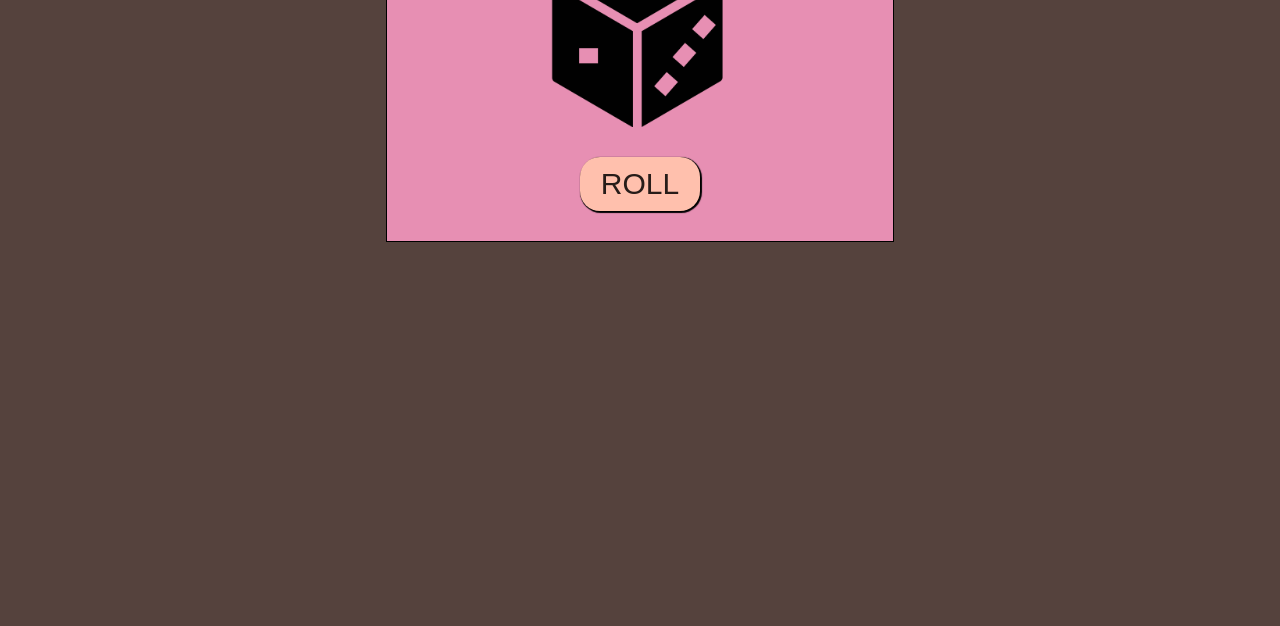
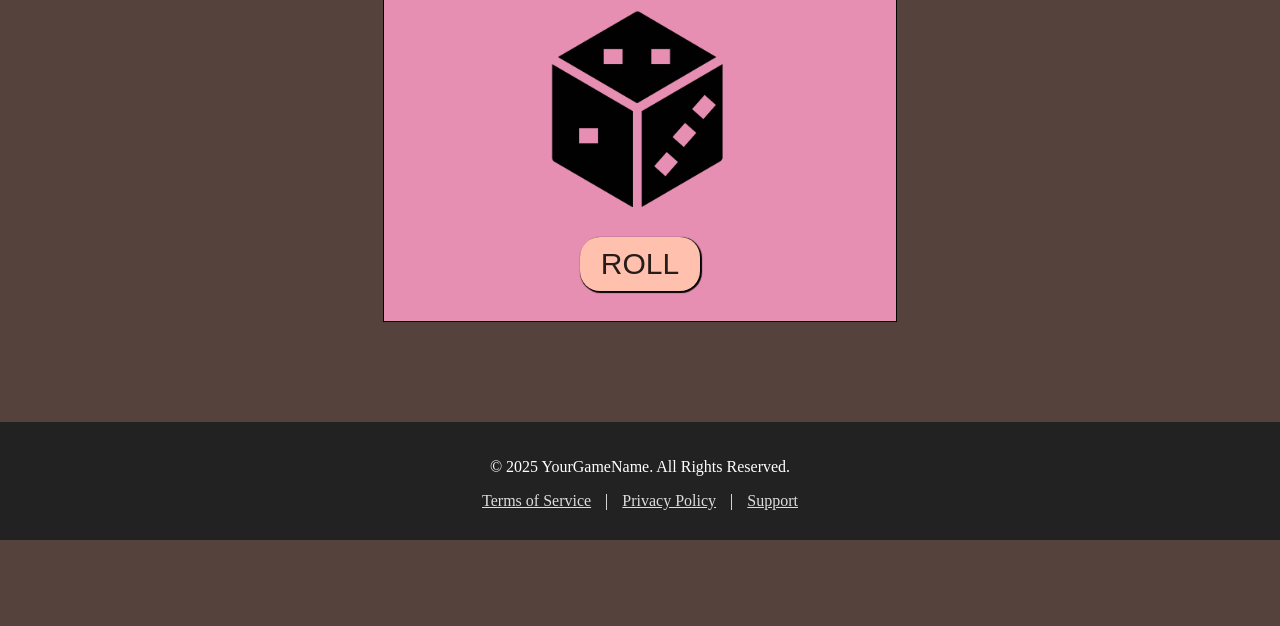
Before and after one commit to gauravputale1416/Dics-roller, a plain HTML site: page index.html in a window 1280 px wide. Shown: the part 174-800 px from the top of the page. Drawn offline with Linux system fonts and the light colour scheme.

Commit message:
footer added

```diff
--- a/index.html
+++ b/index.html
@@ -7,11 +7,12 @@
     <style>
         body{
             background-color: #55423d;
-
+margin: 0%;
+padding: 0%;
         }
 .container{
     border: 1px solid black;
-margin: 20px auto;
+margin: 100px auto;
 width: 40%;
 background-color: #e78fb3;
 
@@ -39,6 +40,9 @@ cursor: pointer;
 color: #271c19;
 background-color: #ffc0ad;
 }
+.footer{
+    margin-top: 10px;
+}
     </style>
 </head>
 <body>
@@ -53,6 +57,19 @@ background-color: #ffc0ad;
  </button>
 
 </div>
+<footer class="footer" style="background-color: #222; color: #fff; padding: 20px; text-align: center;">
+    <div style="max-width: 1200px; margin: auto;">
+        <p>&copy; 2025 YourGameName. All Rights Reserved.</p>
+        <nav>
+            <a href="/terms" style="color: #ddd; margin: 0 10px;">Terms of Service</a> |
+            <a href="/privacy" style="color: #ddd; margin: 0 10px;">Privacy Policy</a> |
+            <a href="/support" style="color: #ddd; margin: 0 10px;">Support</a>
+        </nav>
+        <div style="margin-top: 10px;">
+
+        </div>
+    </div>
+</footer>
 
 
 <script>
```
Also changed, not shown: pages/first.html (+8 -0 lines).
